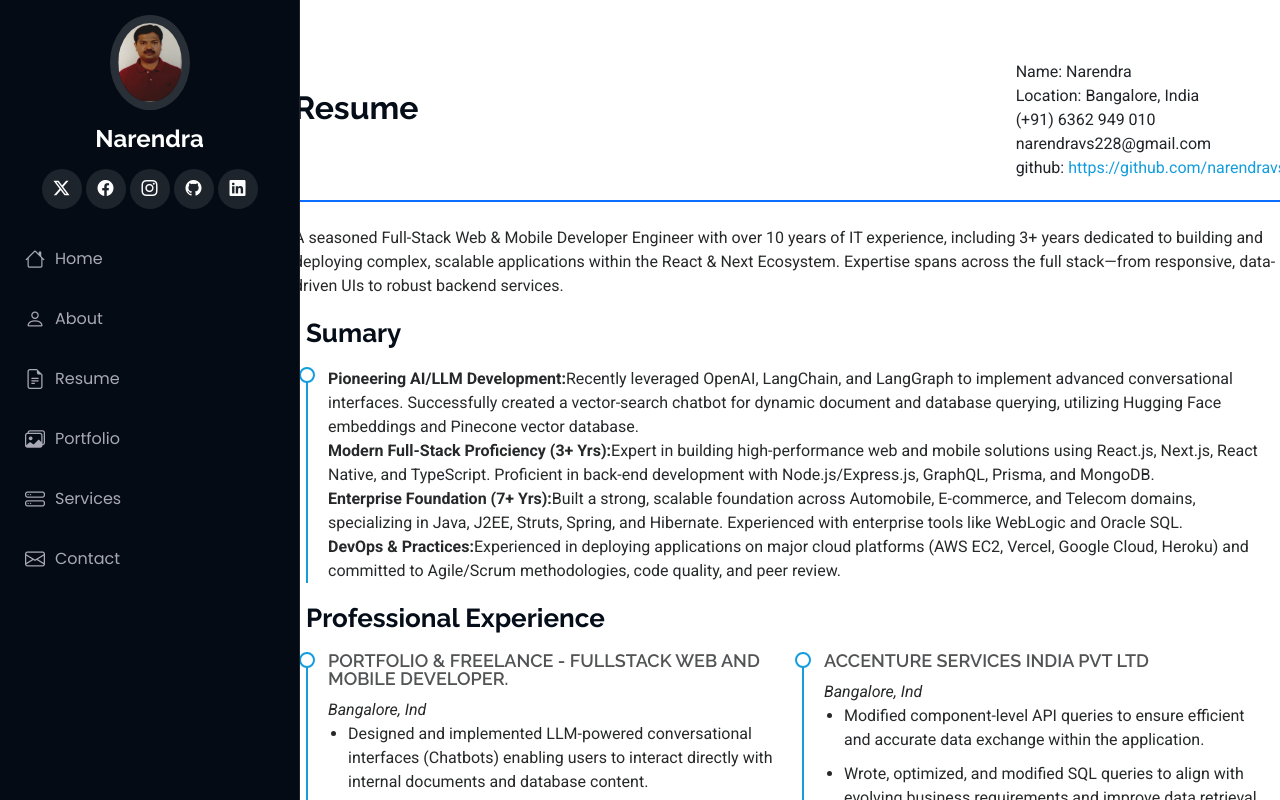
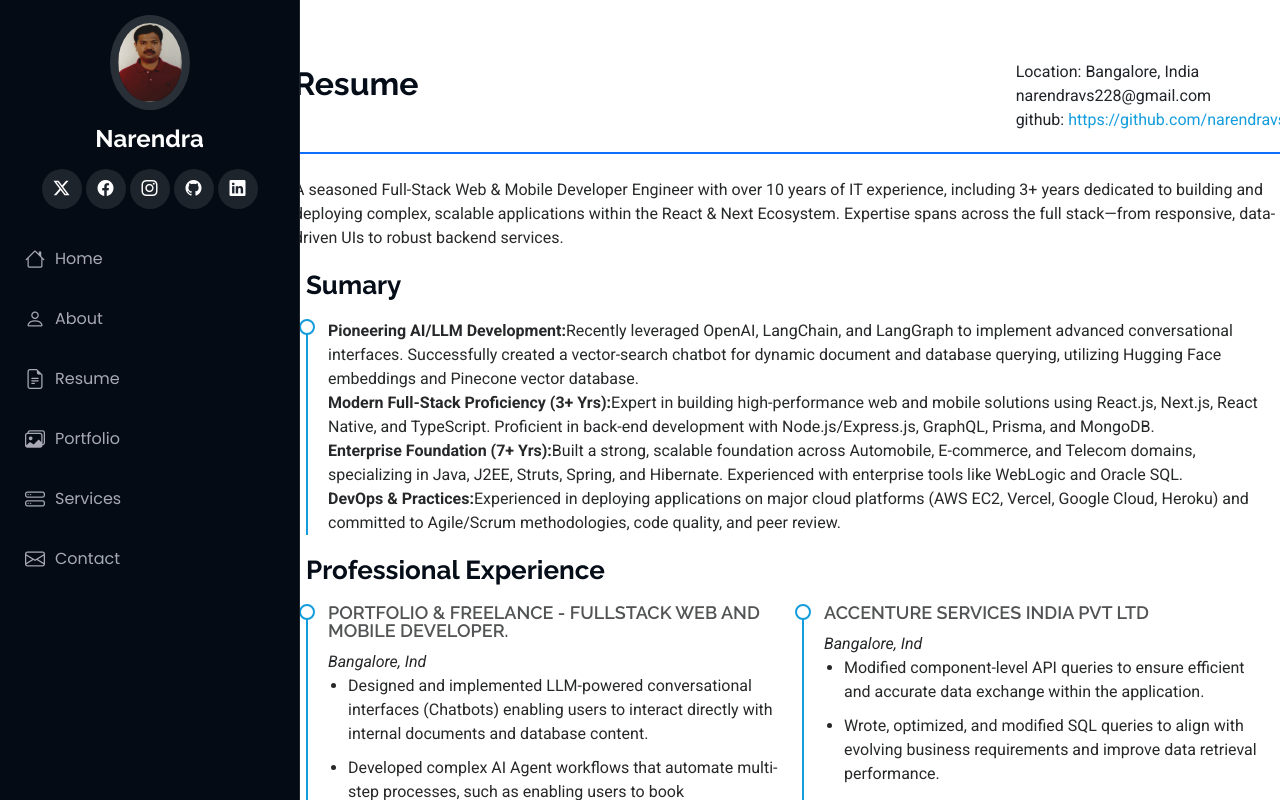
Before and after one commit to narendravs/portfolio-site, a React (Vite) app: page /Resume in a window 1280 px wide. Shown: the top 800 px of the page. Built offline with nearby package versions, Linux system fonts and the light colour scheme.

Commit message:
update the resume details

```diff
--- a/src/pages/Resume/Resume.jsx
+++ b/src/pages/Resume/Resume.jsx
@@ -33,9 +33,7 @@ const Resume = () => {
                 <div class="d-flex justify-content-between align-items-center pb-1 mb-4 border-2 border-bottom border-primary text-dark">
                   <h2>Resume</h2>
                   <ul class="list-unstyled">
-                    <li>Name: Narendra</li>
                     <li>Location: Bangalore, India</li>
-                    <li>(+91) 6362 949 010</li>
                     <li>narendravs228@gmail.com</li>
                     <li>
                       github:{" "}
```
